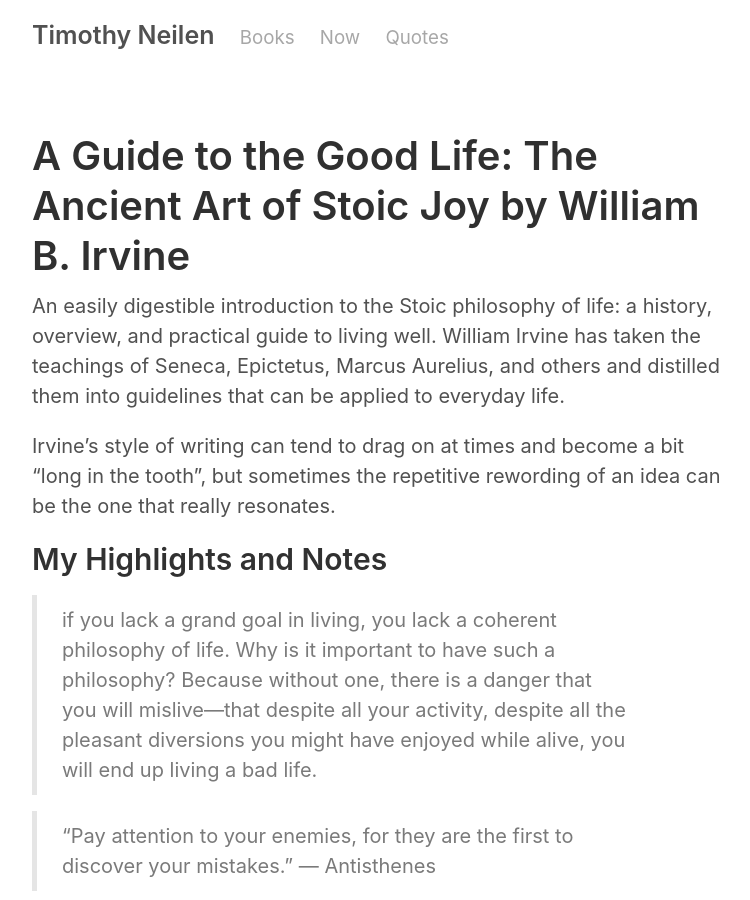
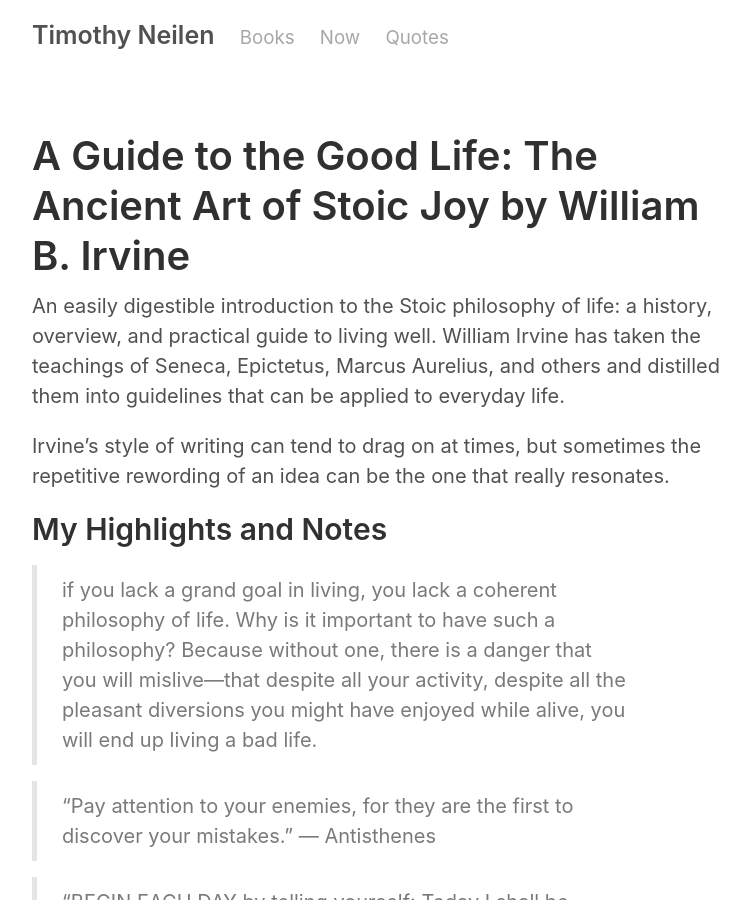
Before and after one commit to teejayen/teejayen.github.io, a Jekyll site: the page built from books/a-guide-to-the-good-life.md, in a window 1280 px wide and 900 px high. Shown: the whole window, without its empty margins (258-1008 px from the left). Built offline with Jekyll 4.4.1, drawn with Linux system fonts in a browser that asks for light colours.

Commit message:
removed some sentiments

```diff
--- a/books/a-guide-to-the-good-life.md
+++ b/books/a-guide-to-the-good-life.md
@@ -5,7 +5,7 @@
 ---
 An easily digestible introduction to the Stoic philosophy of life: a history, overview, and practical guide to living well. William Irvine has taken the teachings of Seneca, Epictetus, Marcus Aurelius, and others and distilled them into guidelines that can be applied to everyday life.
 
-Irvine's style of writing can tend to drag on at times and become a bit "long in the tooth", but sometimes the repetitive rewording of an idea can be the one that really resonates.
+Irvine's style of writing can tend to drag on at times, but sometimes the repetitive rewording of an idea can be the one that really resonates.
 
 ## My Highlights and Notes
 >if you lack a grand goal in living, you lack a coherent philosophy of life. Why is it important to have such a philosophy? Because without one, there is a danger that you will mislive—that despite all your activity, despite all the pleasant diversions you might have enjoyed while alive, you will end up living a bad life.
```
